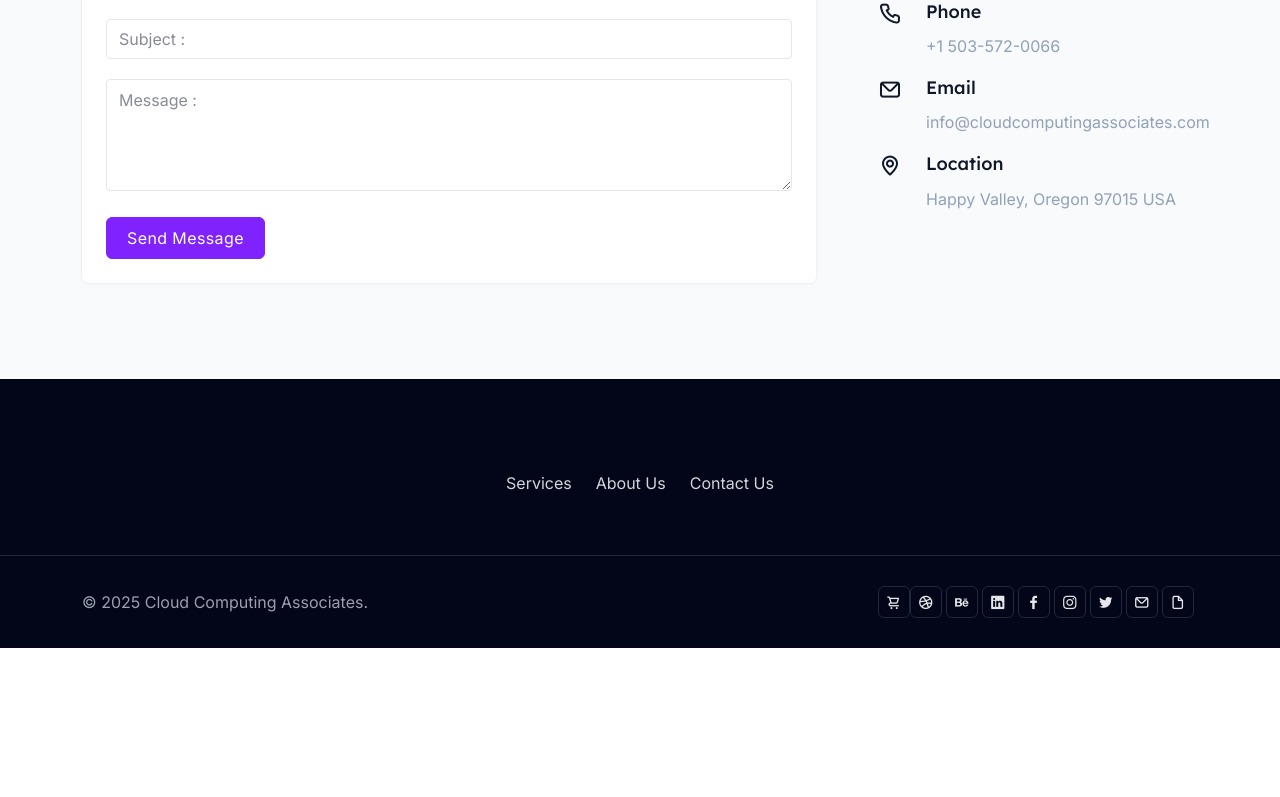
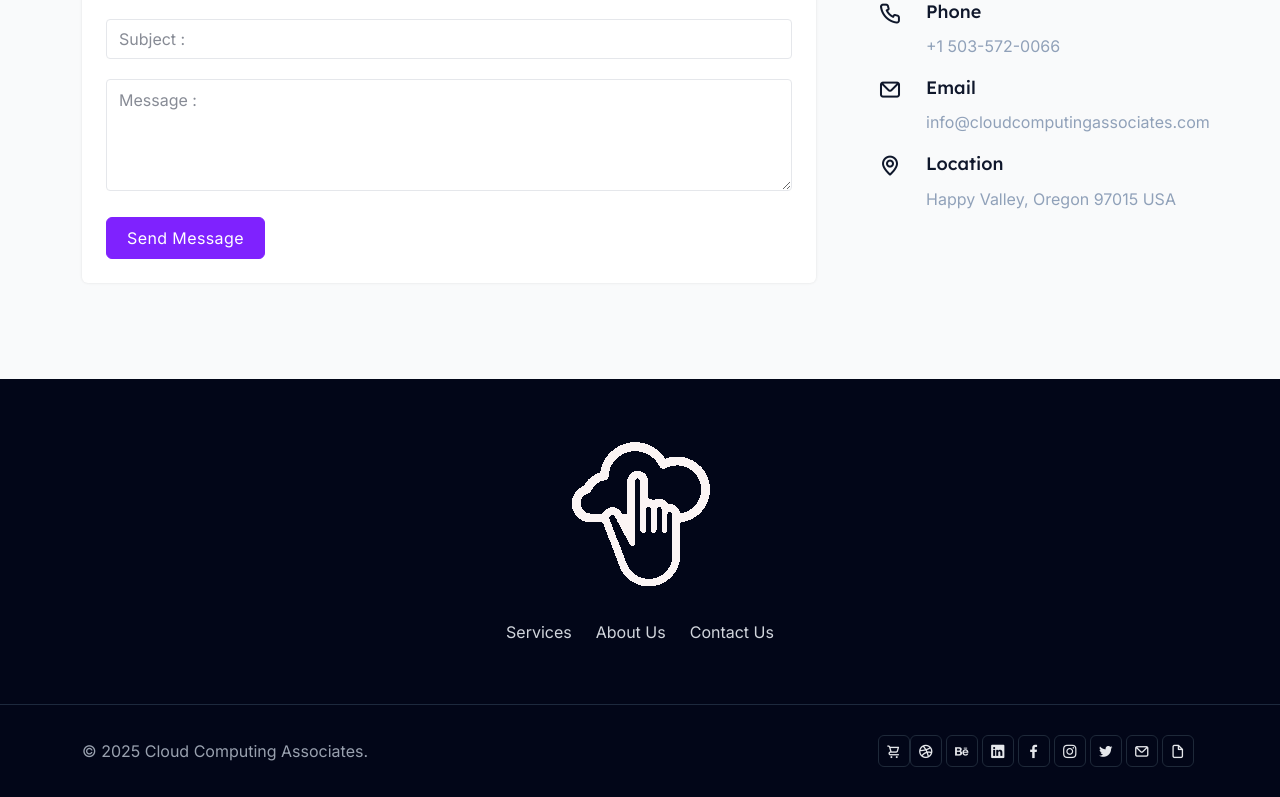
Before and after one commit to mtmazurik/CCAWEbsite, an Angular app: page / in a window 1280 px wide. Shown: the part 3985-4782 px from the top of the page. Before the commit the page ends 4633 px from the top, so only its background shows below. Built offline with nearby package versions, Linux system fonts and the light colour scheme.

Commit message:
oops, removed logo from footer. adding back

```diff
--- a/src/app/components/footer/footer.component.html
+++ b/src/app/components/footer/footer.component.html
@@ -4,6 +4,10 @@
             <div class="col-span-12">
                 <div class="py-[60px] px-0">
                     <div class="grid grid-cols-1">
+                        <div class="text-center">
+                            <img [src]="'/assets/images/logo-transparent.png'" class="block mx-auto" alt="">
+                        </div>
+
                         <ul class="list-none footer-list text-center mt-8">
                             <li class="inline px-2"><a [routerLink]="'/services'" class="text-gray-300 hover:text-gray-400 duration-500 ease-in-out">Services</a></li>
                             <li class="inline px-2 mt-[10px]"><a [routerLink]="'/aboutus'" class="text-gray-300 hover:text-gray-400 duration-500 ease-in-out ms-2">About Us</a></li>
```
